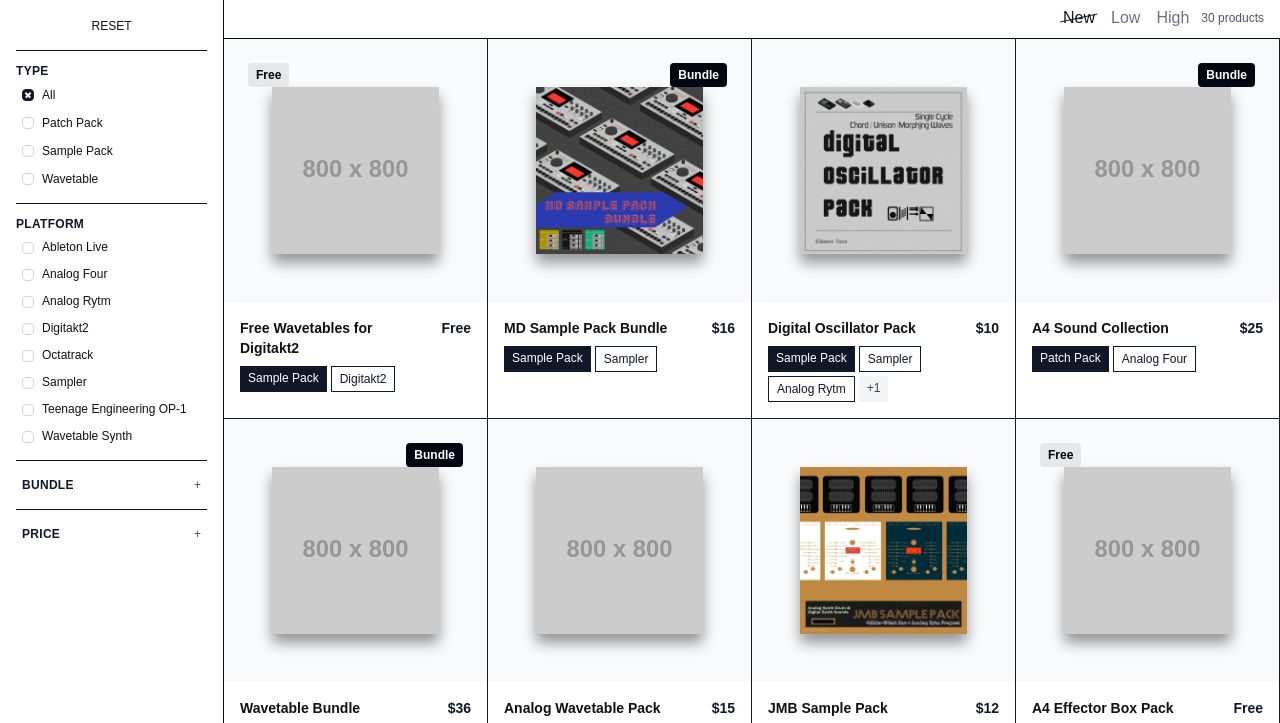
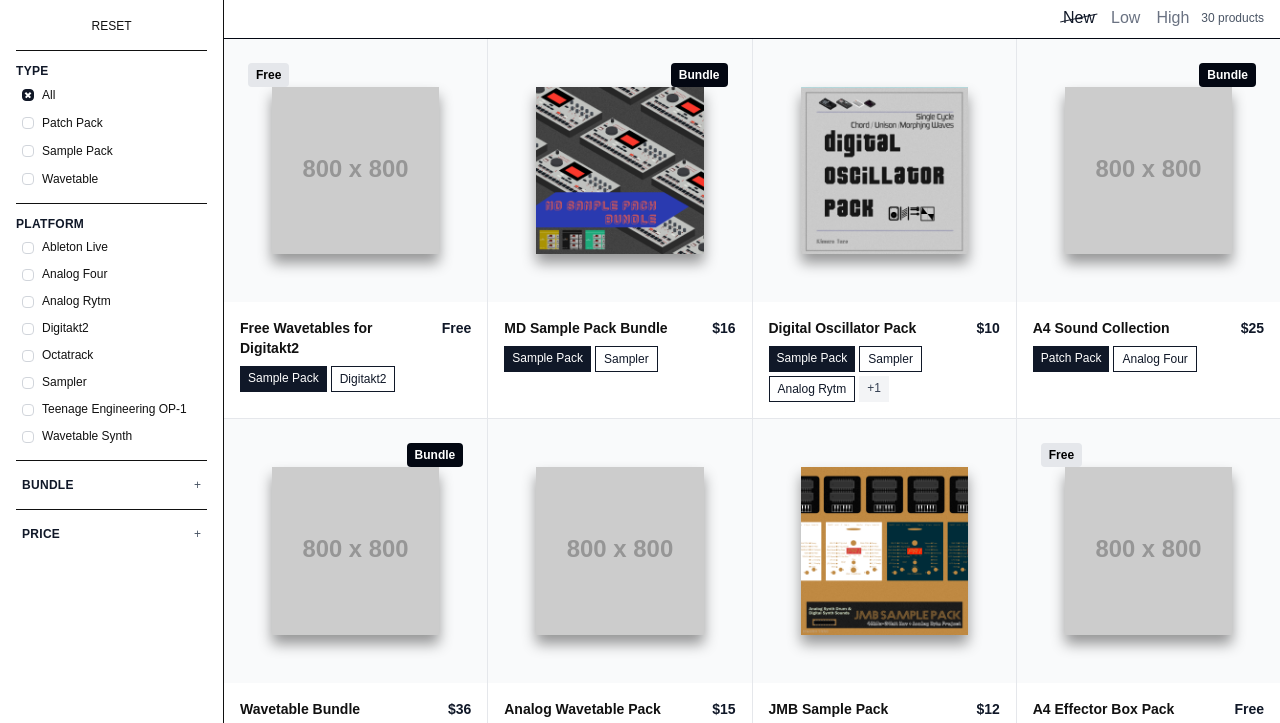
Before and after one commit to taro-23/my-website, an Astro site in the folder my-site/: page /store in a window 1280 px wide. Shown: the part 66-789 px from the top of the page. Built offline with nearby package versions, Linux system fonts and the light colour scheme; Astro itself is replaced by a stand-in of ours; placeholder pictures from the web are drawn by us; a web font is replaced by a local one.

Commit message:
layout change2

```diff
--- a/my-site/src/components/StoreLayout.tsx
+++ b/my-site/src/components/StoreLayout.tsx
@@ -124,6 +124,8 @@ export default function StoreLayout({ products, imageMap }: Props) {
 
     return filtered;
   }, [products, filters, sortBy]);
+
+
 
   return (
     <div className="min-h-screen pt-16">
@@ -336,21 +338,15 @@ export default function StoreLayout({ products, imageMap }: Props) {
                 </button>
               </div>
             ) : (
-              <div className="grid grid-cols-2 lg:grid-cols-3 xl:grid-cols-4">
-                {filteredAndSortedProducts.map((product, index, array) => {
-                  const isLastRow = index >= array.length - (array.length % 4 || 4);
-                  return (
-                    <div
-                      key={product.id}
-                      className={`border-r border-gray-900 ${!isLastRow ? 'border-b' : ''}`}
-                    >
+<div className="grid grid-cols-2 lg:grid-cols-3 xl:grid-cols-4 gap-px bg-gray-200">
+  {filteredAndSortedProducts.map((product) => (
+    <div key={product.id} className="bg-white">
       <ProductCard
         product={product}
         imageSrc={imageMap[product.id] || '/placeholder.png'}
       />
     </div>
-                  );
-                })}
+  ))}
 </div>
             )}
           </div>
```
Lines whose indentation alone changed are shown as unchanged.
